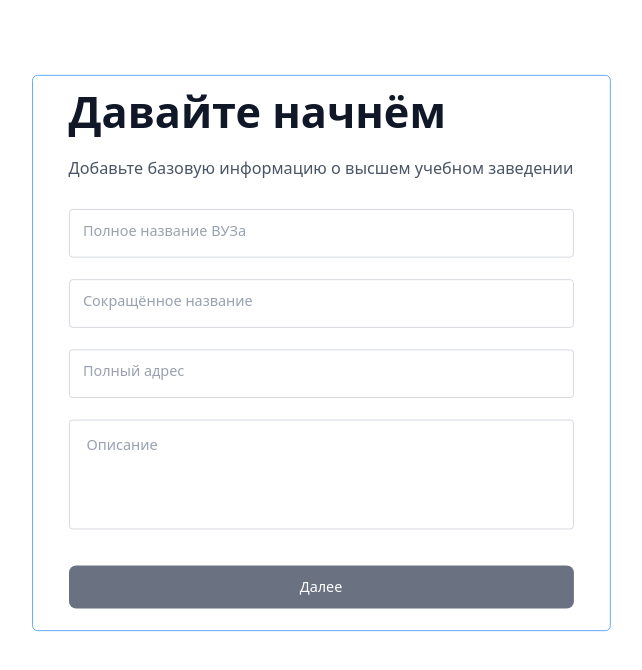
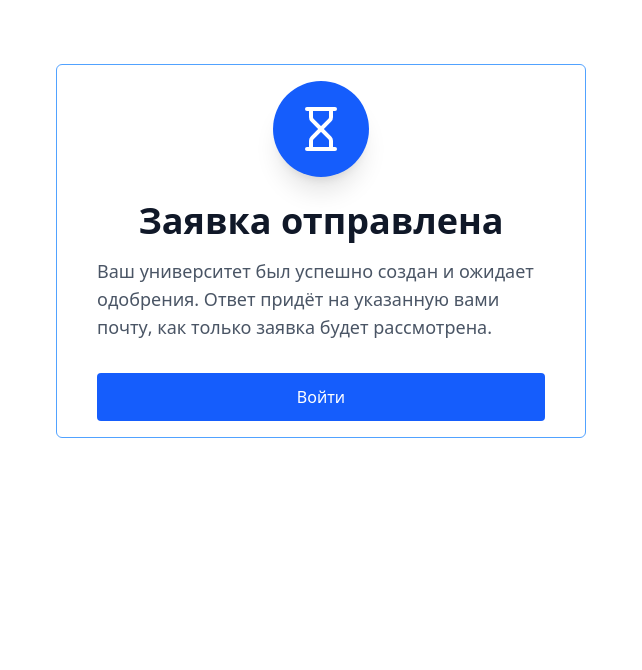
Before and after one commit to n1mply/uni-platform, a Next.js app in the folder frontend/: page /signup in a window 1280 px wide. Shown: the top 670 px of the page, without its empty margins (319-961 px from the left). Built offline with nearby package versions, Linux system fonts and the light colour scheme.

Commit message:
wait component and starting made tg bot as my admin-panel

```diff
--- a/frontend/src/app/(components)/Loader.tsx
+++ b/frontend/src/app/(components)/Loader.tsx
@@ -1,11 +1,12 @@
 'use client'
 
 type Loader = {
-    seconds?: number | 2;
+    delay?: number;
     label?: string;
+    navigateTo?: string;
 }
 
-export default function Loader({seconds, label}: Loader){
+export default function Loader({delay=3000, label='Подождите...', navigateTo='/'}: Loader){
 
     return (
         <div className="">
--- /dev/null
+++ b/frontend/src/app/(components)/WaitUp.tsx
@@ -0,0 +1,56 @@
+'use client'
+
+import { motion } from "framer-motion";
+import { MailCheck, Hourglass } from "lucide-react";
+import { useRouter } from "next/navigation";
+
+export default function WaitUp() {
+    const router = useRouter();
+
+    return (
+        <motion.div
+            className="w-screen flex flex-col text-center px-4 py-10 sm:px-8"
+            initial={{ opacity: 0, y: 40 }}
+            animate={{ opacity: 1, y: 0 }}
+            transition={{ duration: 0.5 }}
+        >
+            <div className="border border-blue-400 mx-auto p-4 px-10 rounded-md flex flex-col items-center justify-center">
+                <div className="bg-blue-600 text-white-800 p-6 rounded-full shadow-xl mb-6">
+                    <motion.div
+                        animate={{
+                            rotate: [0, 0, 180, 180, 0],
+                        }}
+                        transition={{
+                            duration: 2,
+                            ease: [0.65, 0, 0.35, 1],
+                            times: [0, 0.4, 0.5, 0.9, 1],
+                            repeat: Infinity,
+                            repeatDelay: 0
+                        }}
+                    >
+                        <Hourglass className="w-12 h-12" color="#ffffff" />
+                    </motion.div>
+                </div>
+                <div className="w-full lg:max-w-2xl flex flex-col">
+                    <h1 className="text-2xl sm:text-3xl md:text-4xl text-center font-bold text-gray-900 mb-4">
+                        Заявка отправлена
+                    </h1>
+
+                    <p className="text-base sm:text-lg text-gray-600 mb-6 sm:mb-8 text-left w-full max-w-md">
+                        Ваш университет был успешно создан и ожидает одобрения.
+                        Ответ придёт на <span className="font-medium">указанную вами почту</span>, как только заявка будет рассмотрена.
+                    </p>
+                </div>
+
+                <div className="flex flex-col w-full max-w-md  sm:flex-row items-center gap-4">
+                    <button
+                        onClick={() => router.push("/login")}
+                        className="flex items-center justify-center gap-2 text-center bg-blue-600 text-white w-full px-6 py-3 rounded hover:bg-blue-700 transition"
+                    >
+                        Войти
+                    </button>
+                </div>
+            </div>
+        </motion.div>
+    );
+}
--- a/frontend/src/app/(components)/WrapperForm.tsx
+++ b/frontend/src/app/(components)/WrapperForm.tsx
@@ -6,8 +6,8 @@ export default function WrapperForm({ children }: { children: ReactNode }) {
 
     return (
         <main className="w-[100%] min-h-[100vh] overflow-x-hidden overflow-y-auto relative">
-        <div className={`w-[300%] min-h-[100vh] flex overflow-x-hidden mt-6 transition-transform duration-500 ease-in-out`}
-            style={{ transform: `translateX(${-(xPer)*33.33333333}%)` }}>
+        <div className={`w-[400%] min-h-[100vh] flex overflow-x-hidden mt-6 transition-transform duration-500 ease-in-out`}
+            style={{ transform: `translateX(${-(xPer)*25}%)` }}>
             {children}
         </div>
         </main>
--- a/frontend/src/app/signup/page.tsx
+++ b/frontend/src/app/signup/page.tsx
@@ -3,10 +3,8 @@
 import WrapperForm from '@/app/(components)/WrapperForm';
 import ContactsForm from '@/app/(components)/ContactsForm';
 import BaseForm from '@/app/(components)/BaseForm';
-import FacultyForm from '@/app/(components)/FacultyForm';
-import DepartmentForm from '../(components)/DepartmentForm';
-import EmployeeForm from '../(components)/EmployeeForm';
 import UniversityFinalForm from '../(components)/UniversityFinalForm';
+import WaitUp from '../(components)/WaitUp';
 import { UniversityFormProvider } from "@/app/(context)/UniversityFormContext";
 
 
@@ -15,6 +13,7 @@ export default function Signup() {
     return (
         <UniversityFormProvider>
             <WrapperForm>
+                <WaitUp />
                 <BaseForm />
                 <ContactsForm />
                 <UniversityFinalForm />
```
Also changed, not shown: 2 other files (tests, documents, lock files or other folders).
